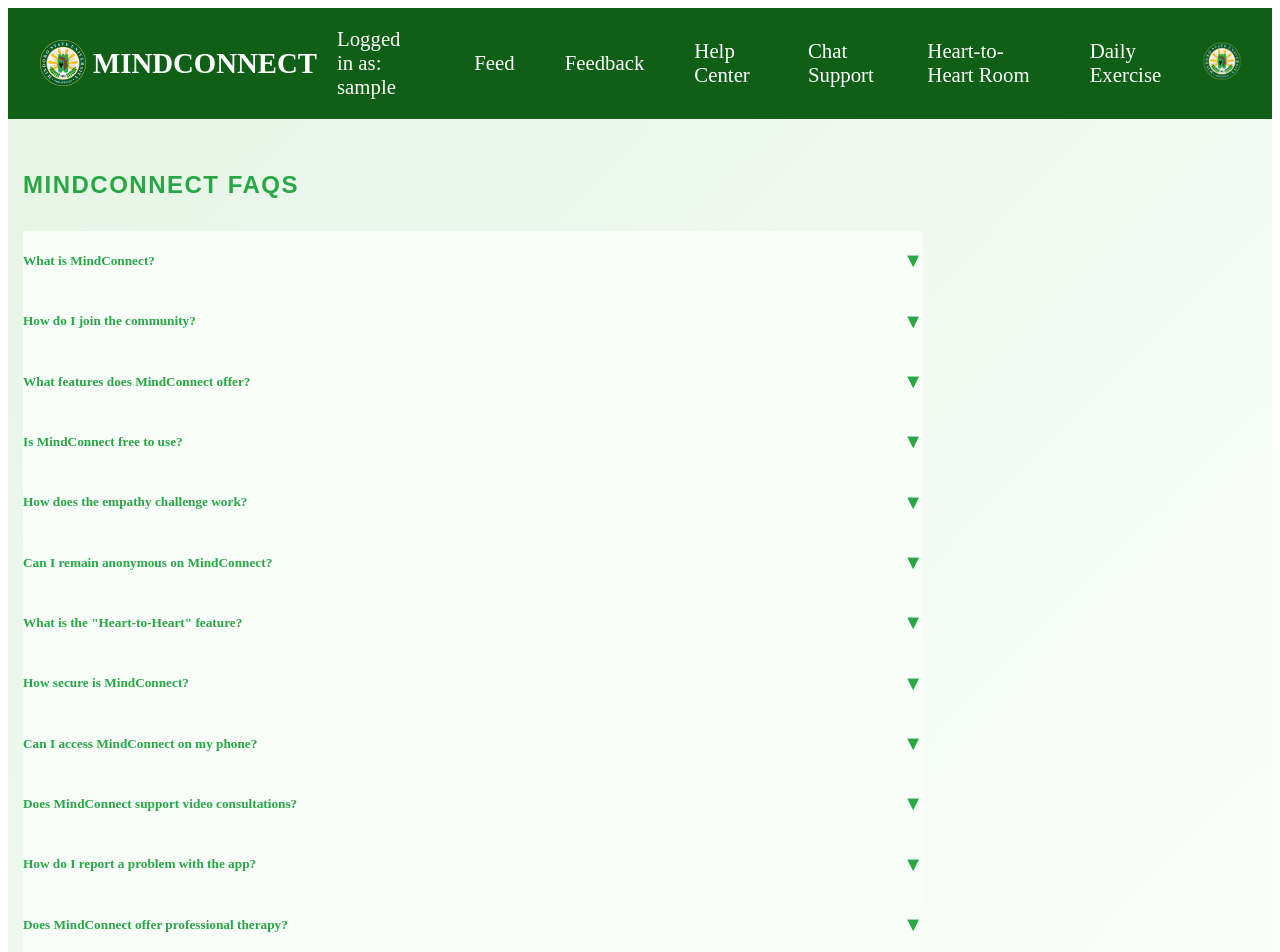
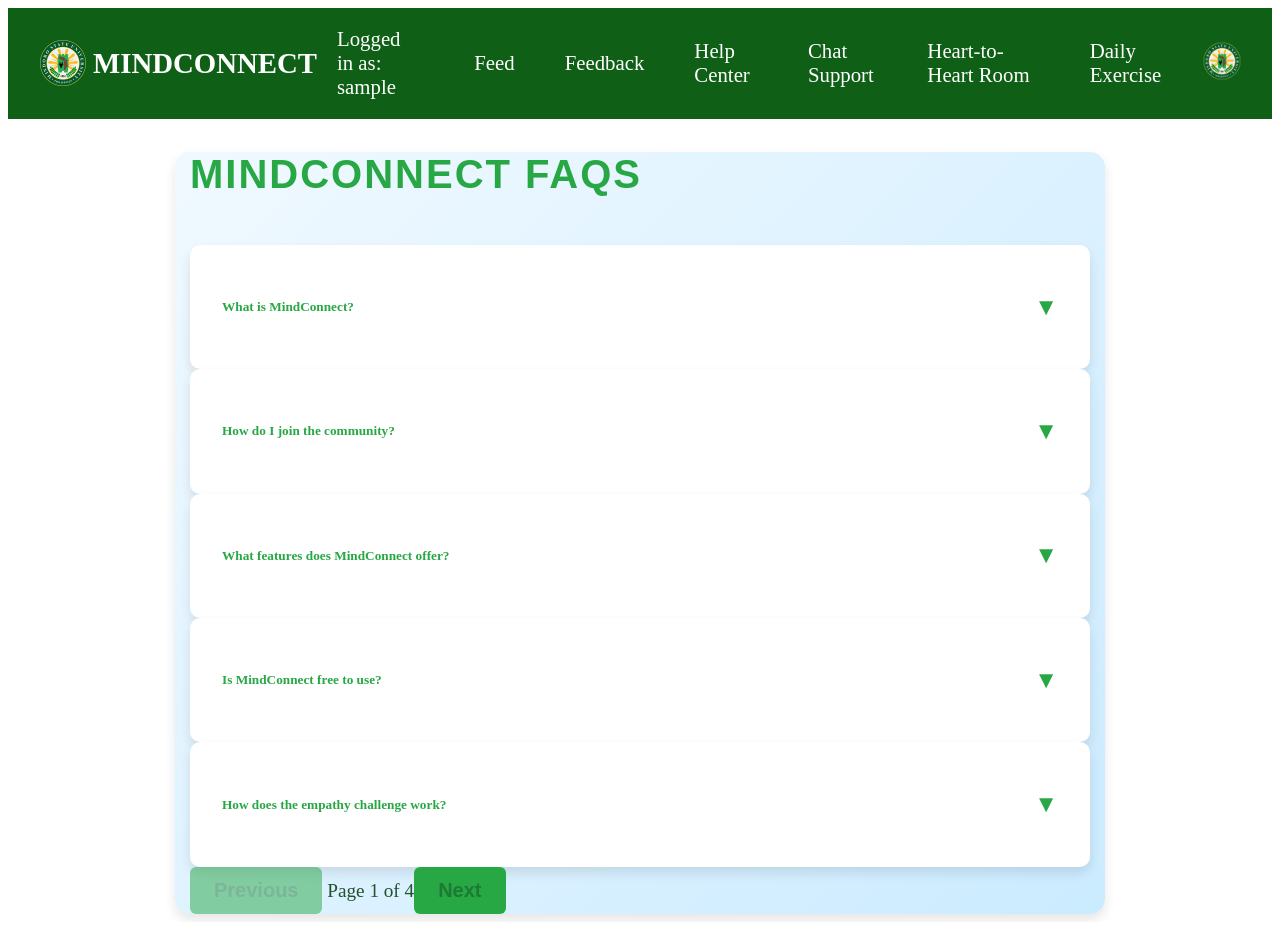
Before and after one commit to l4nszxc/appdev_system, a Vue app in the folder frontend/: page /help-center in a window 1280 px wide. Shown: the top 952 px of the page. After the commit the page ends 922 px from the top, so only its background shows below. Built offline with nearby package versions, Linux system fonts and the light colour scheme; sample sign-in values are in the browser's storage.

Commit message:
helpcenter

```diff
--- a/frontend/src/views/user/HelpCenter.vue
+++ b/frontend/src/views/user/HelpCenter.vue
@@ -1,20 +1,19 @@
 <template>
-
   <Navbar :isLoggedIn="isLoggedIn" :username="username" />
-  <div class="help-center-wrapper d-flex align-items-center justify-content-center vh-100">
+  <div class="help-center-wrapper">
     <div class="container">
-      <h2 class="text-success mb-4 fw-bold text-center">MindConnect FAQs</h2>
+      <h2 class="text-success mb-5 fw-bold text-center">MindConnect FAQs</h2>
       <div class="faq-list">
         <div
-          v-for="(faq, index) in faqs"
+          v-for="(faq, index) in paginatedFaqs"
           :key="index"
-          class="faq-item p-3 mb-3 border rounded shadow-sm"
+          class="faq-item p-4 mb-4 border rounded shadow-lg"
         >
           <div
             class="faq-question d-flex justify-content-between align-items-center"
             @click="toggleAnswer(index)"
           >
-            <h5 class="text-success fw-bold mb-0">{{ faq.question }}</h5>
+            <h5 class="text-success fw-bold mb-0 fs-4">{{ faq.question }}</h5>
             <span
               class="toggle-icon"
               :class="{ 'rotate-180': activeIndex === index }"
@@ -24,11 +23,30 @@
           </div>
           <p
             v-if="activeIndex === index"
-            class="faq-answer text-secondary mt-2"
+            class="faq-answer text-secondary mt-2 fs-5"
           >
             {{ faq.answer }}
           </p>
         </div>
+      </div>
+      <div class="pagination d-flex justify-content-center mt-4">
+        <button
+          class="btn btn-success me-2 px-4 py-2"
+          :disabled="currentPage === 1"
+          @click="changePage(currentPage - 1)"
+        >
+          Previous
+        </button>
+        <span class="mt-2 mx-2 fs-5">
+          Page {{ currentPage }} of {{ totalPages }}
+        </span>
+        <button
+          class="btn btn-success ms-2 px-4 py-2"
+          :disabled="currentPage === totalPages"
+          @click="changePage(currentPage + 1)"
+        >
+          Next
+        </button>
       </div>
     </div>
   </div>
@@ -120,7 +138,6 @@
           answer:
             'We value user feedback! You can suggest new features via the "Feedback" section in the app.',
         },
-        // New FAQs added below:
         {
           question: 'How do I update my profile?',
           answer:
@@ -143,9 +160,21 @@
         },
       ],
       activeIndex: null, // Tracks the currently active FAQ
+      currentPage: 1,
+      itemsPerPage: 5,
       isLoggedIn: false,
       username: ''
     };
+  },
+  computed: {
+    totalPages() {
+      return Math.ceil(this.faqs.length / this.itemsPerPage);
+    },
+    paginatedFaqs() {
+      const start = (this.currentPage - 1) * this.itemsPerPage;
+      const end = start + this.itemsPerPage;
+      return this.faqs.slice(start, end);
+    },
   },
   created() {
     // Fetching username and login status from local storage
@@ -156,34 +185,131 @@
     toggleAnswer(index) {
       this.activeIndex = this.activeIndex === index ? null : index;
     },
+    changePage(page) {
+      if (page >= 1 && page <= this.totalPages) {
+        this.currentPage = page;
+      }
+    },
   },
 };
 </script>
 
 <style scoped>
-.help-center-wrapper {
-  background: linear-gradient(to bottom right, #e6f5e6, #ffffff);
-  padding: 2rem 0;
+.container {
+  max-width: 700px;
+  margin: 0 auto;
+  background: linear-gradient(135deg, #f0f9ff, #cbebff);
+  padding: 2rem;
+  border-radius: 15px;
+  box-shadow: 0 6px 12px rgba(0, 0, 0, 0.1);
+  animation: fadeIn 1s ease-out;
+}
+
+.card {
+  border-radius: 15px;
+  background-color: #ffffff;
+  border: 1px solid #ddd;
+  transition: transform 0.3s ease-in-out;
+}
+
+.card:hover {
+  transform: translateY(-5px);
+}
+
+h2 {
+  font-family: 'Poppins', sans-serif;
+  font-weight: bold;
+  letter-spacing: 1px;
+  color: #28a745;
+}
+
+.btn-success {
+  background-color: #28a745;
+  border: none;
+  font-weight: bold;
+  border-radius: 6px;
+  transition: background-color 0.3s ease;
+}
+
+.btn-success:hover {
+  background-color: #218838;
+}
+
+.form-select,
+.form-control {
+  border: 1px solid #ced4da;
+  border-radius: 8px;
+  padding: 0.75rem;
+  transition: border-color 0.3s ease;
+}
+
+.form-select:focus,
+.form-control:focus {
+  border-color: #28a745;
+  box-shadow: 0 0 5px rgba(40, 167, 69, 0.3);
+}
+
+.alert-success {
+  background-color: #d4edda;
+  color: #155724;
+  border-color: #c3e6cb;
+  border-radius: 6px;
+}
+
+.alert-danger {
+  background-color: #f8d7da;
+  color: #721c24;
+  border-color: #f5c6cb;
+  border-radius: 6px;
+}
+
+.shadow-sm {
+  box-shadow: 0 1px 3px rgba(0, 0, 0, 0.1);
+}
+
+.hover-shadow:hover {
+  box-shadow: 0 8px 16px rgba(0, 0, 0, 0.2);
+}
+
+@keyframes fadeIn {
+  from {
+    opacity: 0;
+  }
+  to {
+    opacity: 1;
+  }
+}
+.help-center {
+  background: linear-gradient(to bottom right, #f2f7f4, #ffffff);
+  height: 100vh; /* Full viewport height */
+  display: flex;
+  justify-content: center;
+  align-items: center;
+  padding: 0; /* Remove any padding to make it full screen */
 }
 
 .container {
-  max-width: 900px;
+  max-width: 900px; /* Optional: Set a max-width for readability */
   padding: 0 15px;
+  width: 100%; /* Ensure the container takes full width */
 }
 
 .faq-list {
-  margin-top: 2rem;
+  margin-top: 3rem;
 }
 
 .faq-item {
-  background-color: #f9fdf9;
+  background-color: #ffffff;
+  padding: 2rem;
+  box-shadow: 0 6px 12px rgba(0, 0, 0, 0.1);
+  border-radius: 10px;
   cursor: pointer;
   transition: transform 0.3s ease, box-shadow 0.3s ease;
 }
 
 .faq-item:hover {
-  transform: scale(1.02);
-  box-shadow: 0 8px 16px rgba(0, 0, 0, 0.15);
+  transform: translateY(-5px);
+  box-shadow: 0 8px 16px rgba(0, 0, 0, 0.2);
 }
 
 .faq-question {
@@ -193,7 +319,7 @@
 }
 
 .toggle-icon {
-  font-size: 1.25rem;
+  font-size: 1.5rem;
   color: #28a745;
   transition: transform 0.3s ease;
 }
@@ -203,64 +329,36 @@
 }
 
 .faq-answer {
-  font-size: 1rem;
-  line-height: 1.5;
-  margin-top: 0.5rem;
+  font-size: 1.25rem;
+  line-height: 1.8;
+  margin-top: 1rem;
   color: #6c757d;
 }
 
 h2 {
   font-family: 'Arial', sans-serif;
   text-transform: uppercase;
-  letter-spacing: 1.5px;
+  letter-spacing: 2px;
+  font-size: 2.5rem;
 }
 
 .text-success {
   color: #28a745 !important;
 }
 
-/* Responsive Design */
-@media (max-width: 768px) {
-  .faq-item {
-    padding: 1.5rem;
-  }
-
-  .faq-question h5 {
-    font-size: 1.1rem;
-  }
-
-  .faq-answer {
-    font-size: 0.9rem;
-  }
-
-  .toggle-icon {
-    font-size: 1.1rem;
-  }
+.pagination button {
+  padding: 0.75rem 1.5rem;
+  font-size: 1.25rem;
+  color:#1c7a34;
 }
 
-@media (max-width: 576px) {
-  .container {
-    padding: 0 10px;
-  }
+.pagination span {
+  font-size: 1.2rem;
+  color:#23512e
+}
 
-  h2 {
-    font-size: 1.6rem;
-  }
-
-  .faq-item {
-    padding: 1.25rem;
-  }
-
-  .faq-question h5 {
-    font-size: 1rem;
-  }
-
-  .faq-answer {
-    font-size: 0.875rem;
-  }
-
-  .toggle-icon {
-    font-size: 1rem;
-  }
+.pagination button:disabled {
+  opacity: 0.5;
+  cursor: not-allowed;
 }
 </style>
```
